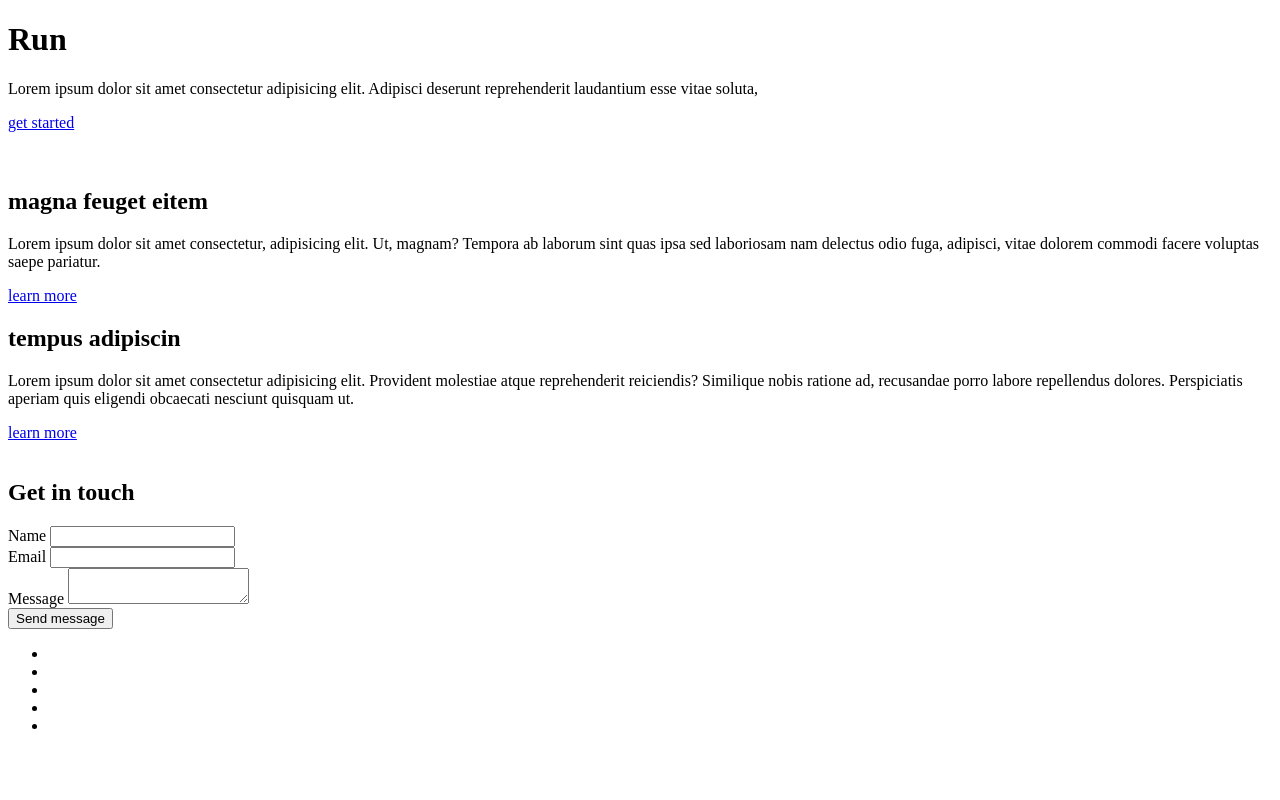
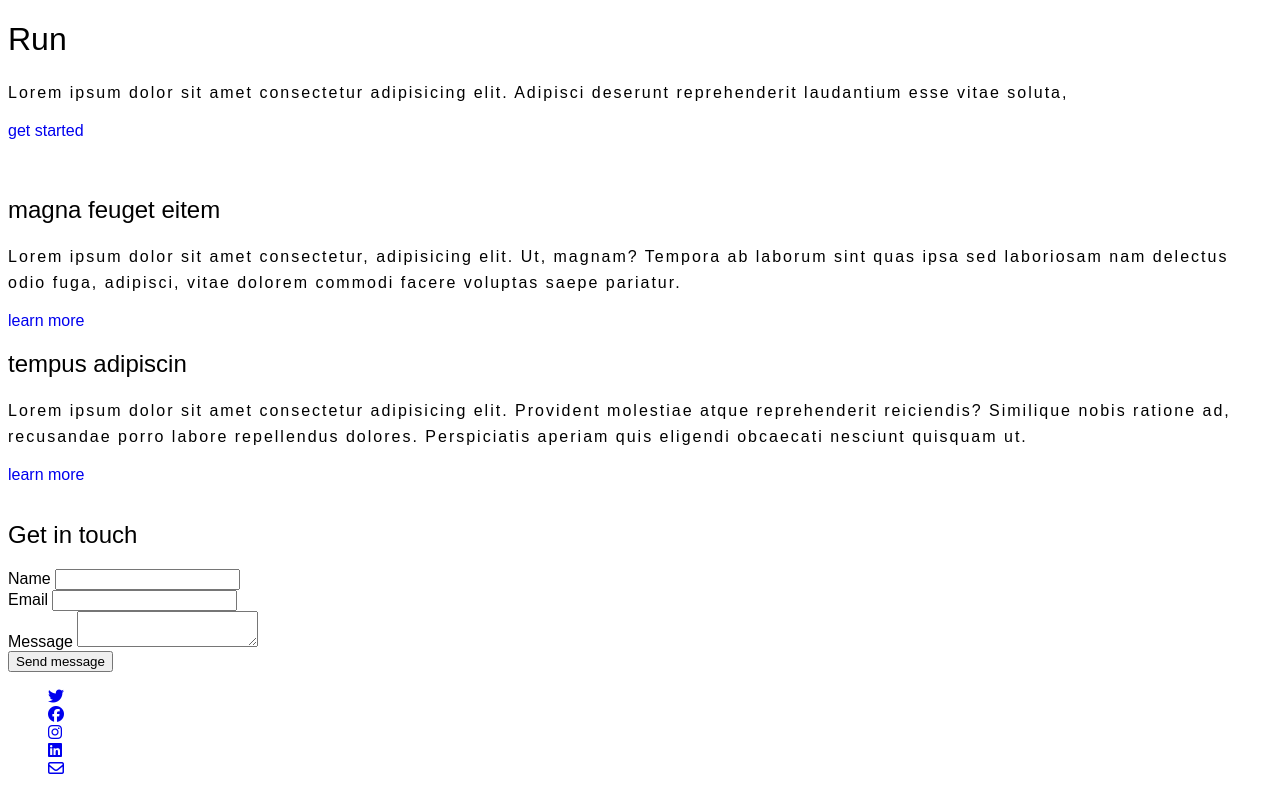
Before and after one commit to babiraagel/ilakb, a plain HTML site: page index.html in a window 1280 px wide. Drawn offline with Linux system fonts and the light colour scheme.

Commit message:
inserstion d'un fichier css style

```diff
--- a/index.html
+++ b/index.html
@@ -4,6 +4,16 @@
     <meta charset="UTF-8" />
     <meta name="viewport" content="width=device-width, initial-scale=1.0" />
     <title>projet-1</title>
+
+    <link
+      rel="stylesheet"
+      href="https://cdnjs.cloudflare.com/ajax/libs/font-awesome/6.5.2/css/all.min.css"
+      integrity="sha512-SnH5WK+bZxgPHs44uWIX+LLJAJ9/2PkPKZ5QiAj6Ta86w+fsb2TkcmfRyVX3pBnMFcV7oQPJkl9QevSCWr3W6A=="
+      crossorigin="anonymous"
+      referrerpolicy="no-referrer"
+    />
+
+    <link rel="stylesheet" href="style.css" />
   </head>
   <body>
     <header>
@@ -73,11 +83,21 @@
     </section>
     <footer>
       <ul>
-        <li></li>
-        <li></li>
-        <li></li>
-        <li></li>
-        <li></li>
+        <li>
+          <a href="#"><i class="fa-brands fa-twitter"></i></a>
+        </li>
+        <li>
+          <a href="#"><i class="fa-brands fa-facebook"></i></a>
+        </li>
+        <li>
+          <a href="#"><i class="fa-brands fa-instagram"></i></a>
+        </li>
+        <li>
+          <a href="#"><i class="fa-brands fa-linkedin"></i></a>
+        </li>
+        <li>
+          <a href="#"><i class="fa-regular fa-envelope"></i></a>
+        </li>
       </ul>
     </footer>
   </body>
--- /dev/null
+++ b/style.css
@@ -0,0 +1,27 @@
+@font-face:<style>
+@import url('https://fonts.googleapis.com/css2?family=Josefin+Sans:ital,wght@0,100..700;1,100..700&display=swap');
+</style>
+
+* {
+    margin: 0;
+    box-sizing: border-box;
+
+}
+body {
+    font-family: "josefin", sans-serif;
+}
+li {
+    list-style: none;
+}
+a { text-decoration: none;}
+
+h1 {
+    font-weight: 300;
+}
+h2 {
+    font-weight: 300;
+}
+p {
+    line-height: 26px;
+    letter-spacing: 2px;
+}
```
